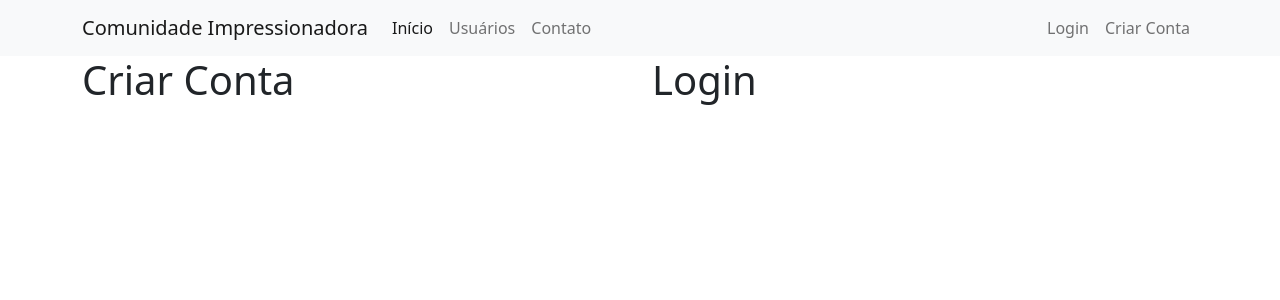
After one commit to carlosdfranca/Comunity-Site, a Flask app: page /login in a window 1280 px wide. The commit adds this page. Shown: the top 300 px of the page. Run offline with Flask 2, Linux system fonts and the light colour scheme.

Commit message:
Create Login.html
Criei a página de Login e Criar Conta

```diff
--- a/main.py
+++ b/main.py
@@ -19,5 +19,10 @@ def usuarios():
     return render_template('usuarios.html', lista_usuarios=lista_usuarios)
 
 
+@app.route('/login')
+def login():
+    return render_template('login.html')
+
+
 if __name__ == '__main__':
     app.run(debug=True)
--- /dev/null
+++ b/templates/login.html
@@ -0,0 +1,20 @@
+{% extends 'base.html' %}
+
+{% block body %}
+
+    <div class = 'container'>
+
+
+        <div class='row'>
+            <div class='col'>
+                <h1>Criar Conta</h1>
+            </div>
+            <div class='col'>
+                <h1>Login</h1>
+            </div>
+        </div>
+
+
+    </div>
+
+{% endblock %}
--- a/templates/navbar.html
+++ b/templates/navbar.html
@@ -18,10 +18,10 @@
         </ul>
         <ul class="d-flex navbar-nav">
             <li class="nav-item">
-                <a class="nav-link" href="#">Login</a>
+                <a class="nav-link" href="{{ url_for('login') }}">Login</a>
             </li>
             <li class="nav-item">
-                <a class="nav-link" href="#">Criar Conta</a>
+                <a class="nav-link" href="{{ url_for('login') }}">Criar Conta</a>
             </li>
         </ul>
       </div>
```
